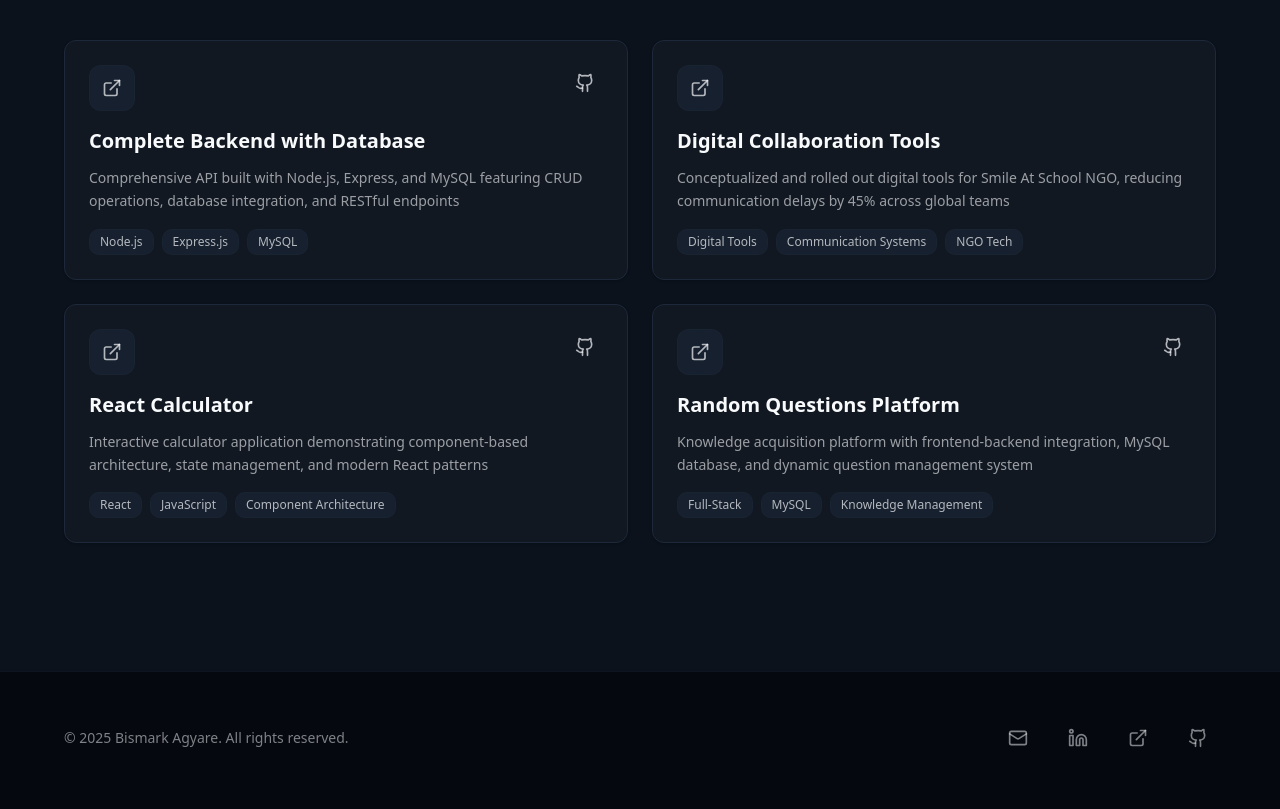
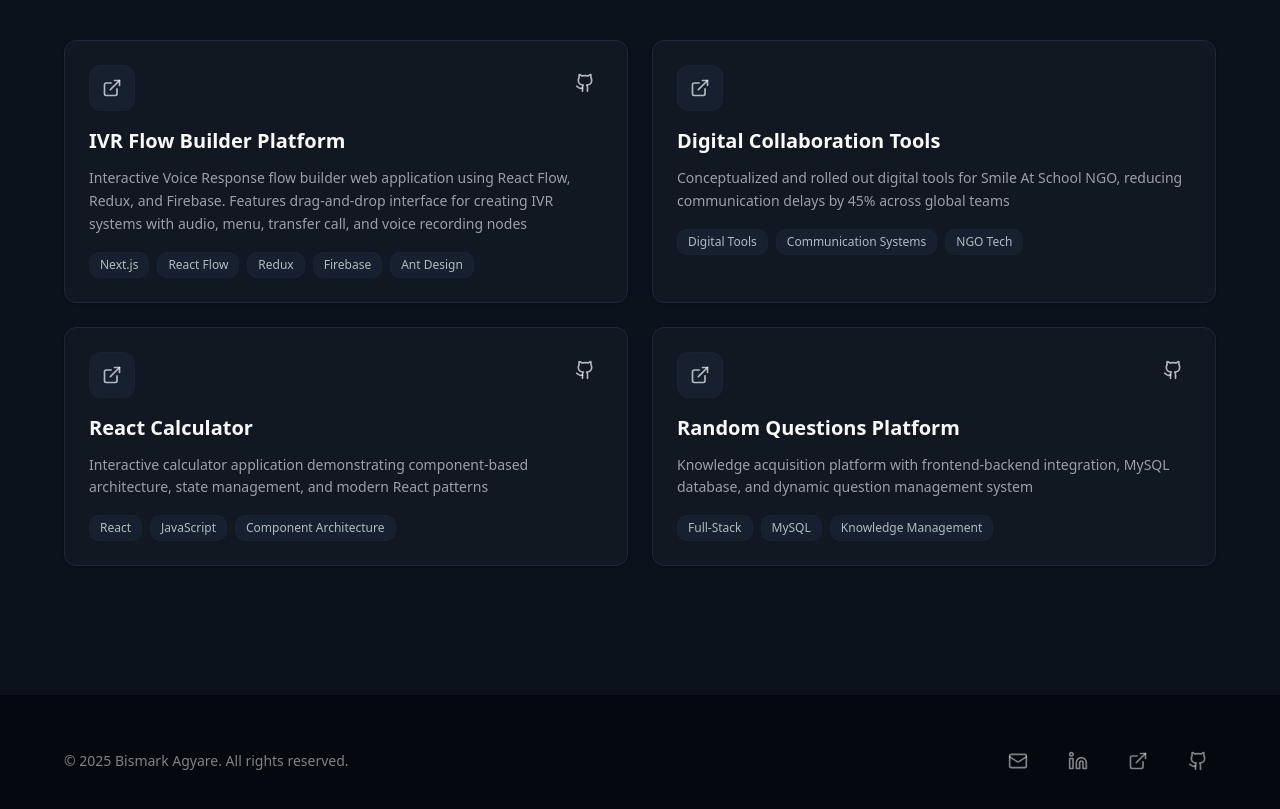
Before and after one commit to bismark66/Bismark_Agyare, a React (Vite) app: page / in a window 1280 px wide. Shown: the part 3040-3849 px from the top of the page. Built offline with nearby package versions, Linux system fonts and the light colour scheme.

Commit message:
feat: update project title and description for IVR Flow Builder Platform

```diff
--- a/src/screens/PortoflioDark/Portfolio.tsx
+++ b/src/screens/PortoflioDark/Portfolio.tsx
@@ -174,10 +174,10 @@ const featuredProjects = [
 
 const moreProjects = [
   {
-    title: "Complete Backend with Database",
+    title: "IVR Flow Builder Platform",
     description:
-      "Comprehensive API built with Node.js, Express, and MySQL featuring CRUD operations, database integration, and RESTful endpoints",
-    tech: ["Node.js", "Express.js", "MySQL"],
+      "Interactive Voice Response flow builder web application using React Flow, Redux, and Firebase. Features drag-and-drop interface for creating IVR systems with audio, menu, transfer call, and voice recording nodes",
+    tech: ["Next.js", "React Flow", "Redux", "Firebase", "Ant Design"],
     hasGithub: true,
   },
   {
```
